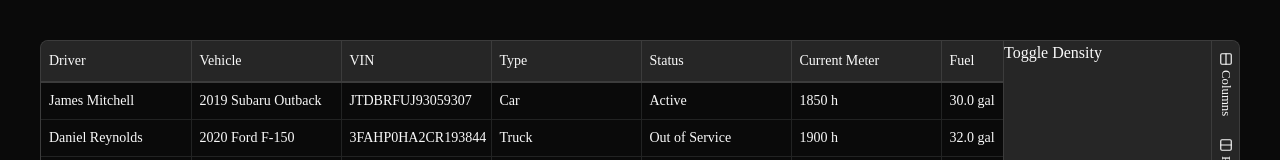
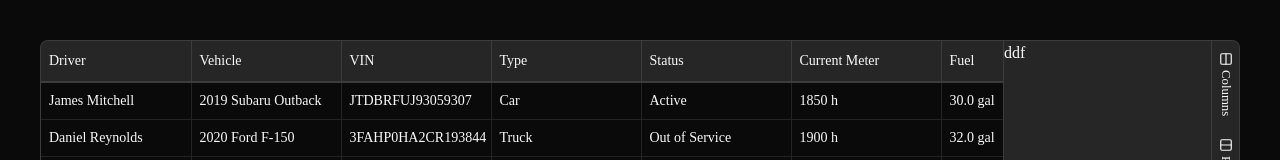
Before and after one commit to jsdev-robin/munza-x-data-grid, a React (Vite) app: page / in a window 1280 px wide. Both pictures are taken after a click on the button "Columns". Shown: the top 160 px of the page. Built offline with nearby package versions, Linux system fonts and the light colour scheme.

Commit message:
feat: update Toolbar to include density state; modify Toggle Density button to display current density value

```diff
--- a/src/package/toolbar/index.tsx
+++ b/src/package/toolbar/index.tsx
@@ -11,7 +11,7 @@ const Toolbar = () => {
   const togglePanel = (panel: string | null) => {
     setActivePanel(activePanel === panel ? null : panel);
   };
-  const { table } = useGrid();
+  const { table, density } = useGrid();
 
   return (
     <div className="mun:bg-muted mun:overflow-hidden mun:hidden mun:sm:flex">
@@ -21,12 +21,7 @@ const Toolbar = () => {
             'mun:w-52 mun:border-l mun:border-border mun:transition-all',
           )}
         >
-          <button
-            onClick={() => table.toggleDensity()}
-            className="border rounded p-1 bg-blue-500 text-white mb-2 w-64"
-          >
-            Toggle Density
-          </button>
+          ddf
         </div>
       )}
       {activePanel === 'rows' && (
@@ -35,7 +30,11 @@ const Toolbar = () => {
             'mun:w-52 mun:border-l mun:border-border mun:transition-all',
           )}
         >
-          dfd
+          <div className="mun:p-3">
+            <Button onClick={() => table.toggleDensity()}>
+              Toggle Density({density})
+            </Button>
+          </div>
         </div>
       )}
 
```
